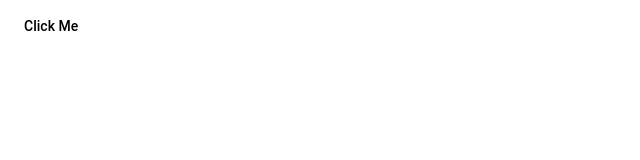
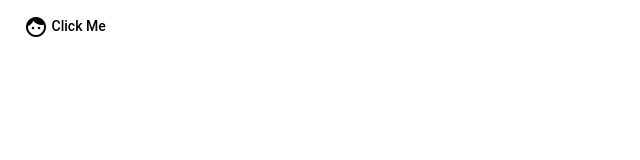
Before and after one commit to Drewery-ctrl/invoice-builder, an Angular app: page / in a window 1280 px wide. Shown: the top 160 px of the page, without its empty margins (0-640 px from the left). Built offline with nearby package versions, Linux system fonts and the light colour scheme.

Commit message:
Add Shared Material Module to App

```diff
--- a/src/app/app.component.html
+++ b/src/app/app.component.html
@@ -1 +1,4 @@
-<button mat-button>Click Me</button>
+<button mat-button>
+  <mat-icon>face</mat-icon>
+   Click Me
+</button>
```
Also changed, not shown: src/app/app.module.ts (+8 -7 lines), src/app/shared/material.module.ts (added, +20 -0 lines).
